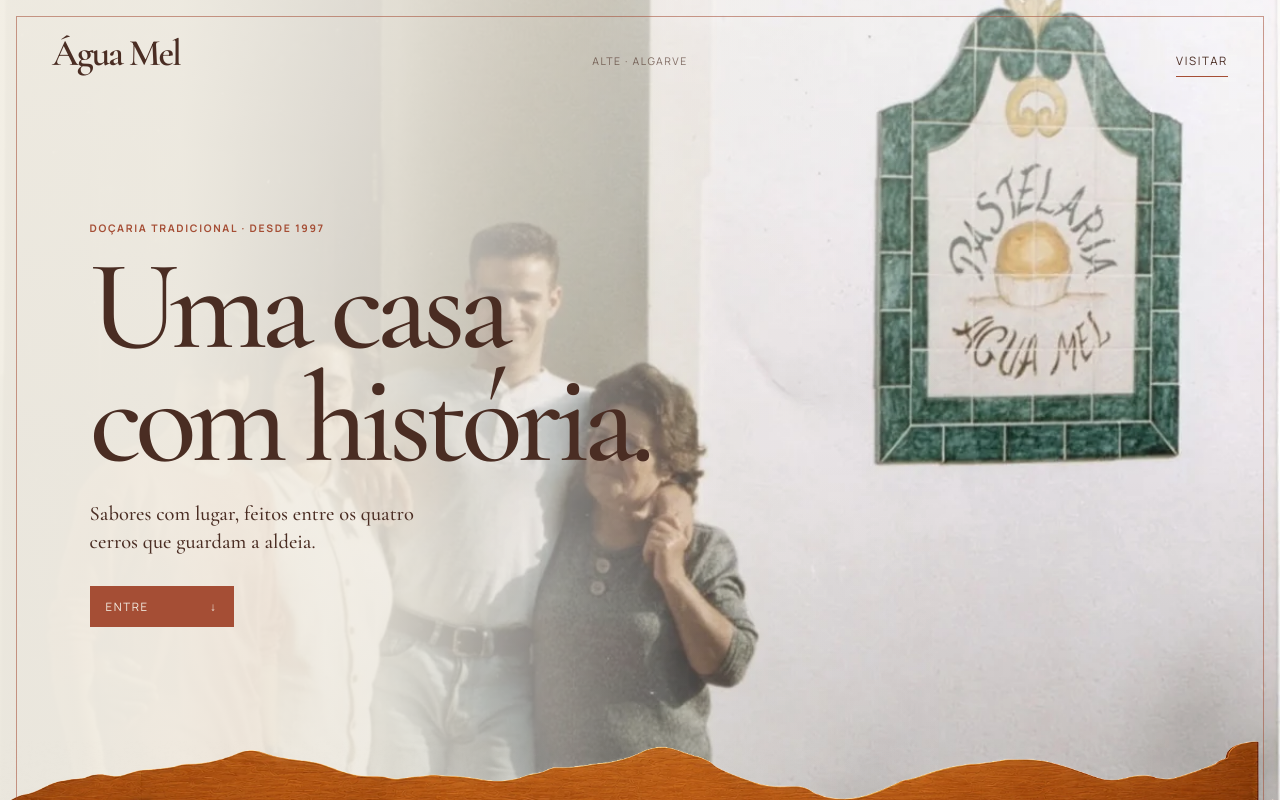
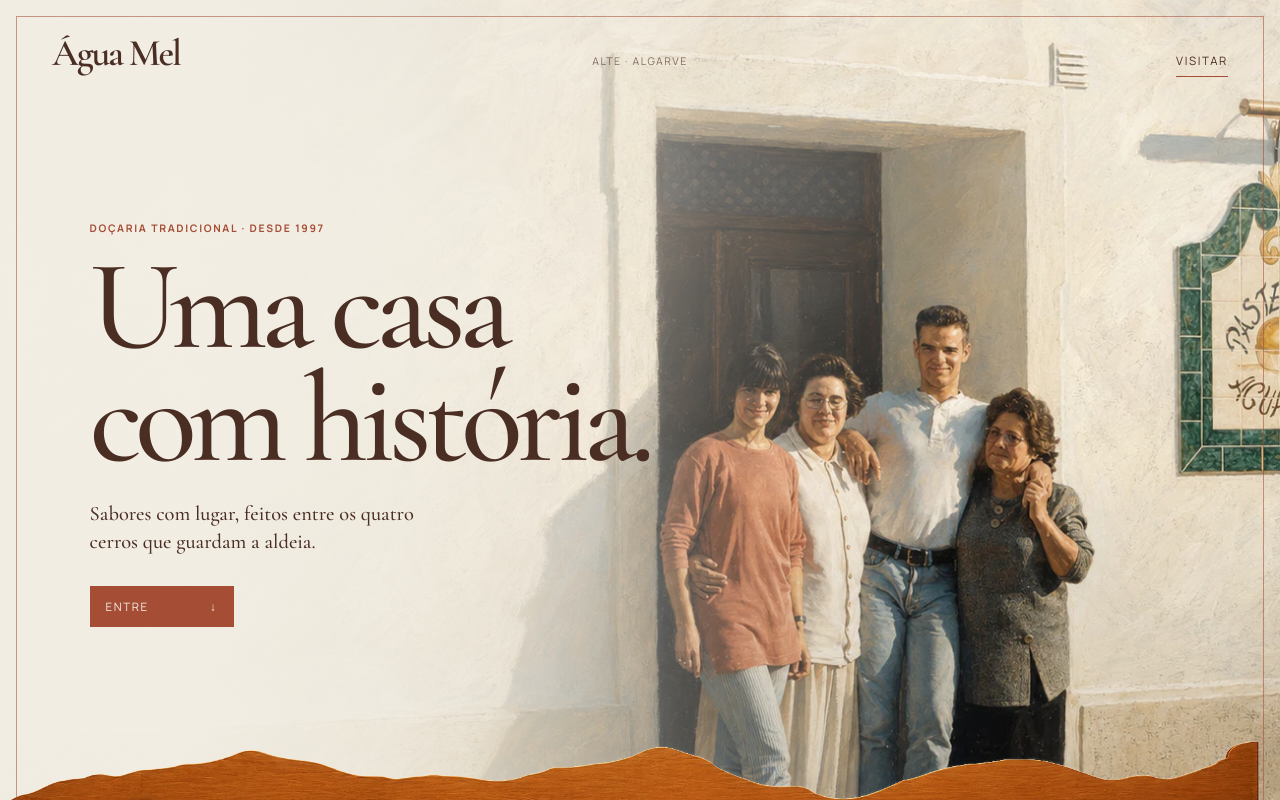
Before and after one commit to tiagoc211/aguamel, a Next.js app in the folder site/: page / in a window 1280 px wide. Shown: the top 800 px of the page. Built offline with nearby package versions, Linux system fonts and the light colour scheme; no server answers.

Commit message:
restore expanded family hero

```diff
--- a/site/app/page.tsx
+++ b/site/app/page.tsx
@@ -31,8 +31,8 @@ export default function Home() {
       <section className="hero" aria-labelledby="hero-title">
         <Image
           className="hero-background"
-          src="/images/fundoaguamel.webp"
-          alt="Família Água Mel à porta da pastelaria"
+          src="/images/hero-family-illustrated.webp"
+          alt="Família Água Mel à porta da pastelaria, numa composição expandida a partir da fotografia original"
           fill
           priority
           sizes="100vw"
```
Also changed, not shown: 1 other file (tests, documents, lock files or other folders).
